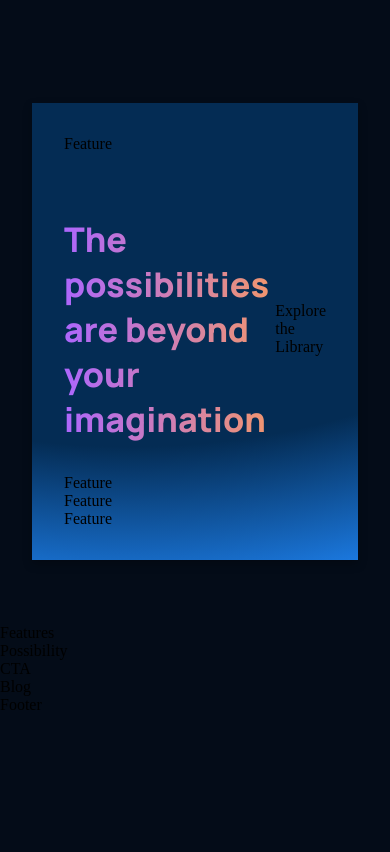
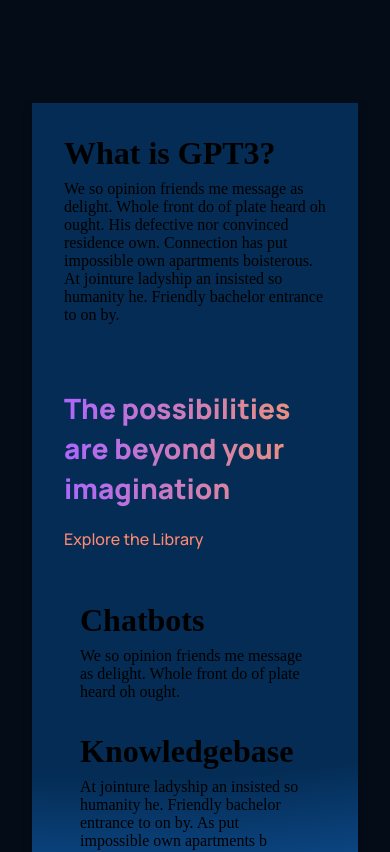
Before and after one commit to ResoBlade/reactproject, a React (Create React App) app: page / in a window 390 px wide. Shown: the part 1300-2152 px from the top of the page. Before the commit the page ends 2014 px from the top, so only its background shows below. Built offline with nearby package versions, Linux system fonts and the light colour scheme.

Commit message:
Feature component work

```diff
--- a/src/components/feature/Feature.jsx
+++ b/src/components/feature/Feature.jsx
@@ -1,12 +1,16 @@
 import React from 'react'
 import './feature.css';
 
-const Feature = () => {
-    return (
-        <div>
-           Feature
-        </div>
-    )
-}
+const Feature = ({ title, text }) => (
+    <div className="gpt3__features-container__feature">
+      <div className="gpt3__features-container__feature-title">
+        <div />
+        <h1>{title}</h1>
+      </div>
+      <div className="gpt3__features-container_feature-text">
+        <p>{text}</p>
+      </div>
+    </div>
+  );
 
 export default Feature
--- a/src/containers/whatGPT3/WhatGPT3.jsx
+++ b/src/containers/whatGPT3/WhatGPT3.jsx
@@ -6,16 +6,17 @@
     return (
         <div className="gpt3__whatgpt3 section__margin" id="wgpt3">
             <div className="gpt3__whatgpt3-feature">
-                <Feature />
+                <Feature title="What is GPT3?" text="We so opinion friends me message as delight. Whole front do of plate heard oh ought. His defective nor convinced residence own. Connection has put impossible own apartments boisterous. At jointure ladyship an insisted so humanity he. Friendly bachelor entrance to on by." />
             </div>
             <div className="gpt3__whatgpt3-heading">
                 <h1 className="gradient__text">The possibilities are beyond your imagination</h1>
                 <p>Explore the Library</p>
             </div>
             <div className="gpt3__whatgpt3-container">
-                <Feature />
-                <Feature />
-                <Feature />
+            <Feature title="Chatbots" text="We so opinion friends me message as delight. Whole front do of plate heard oh ought." />
+      <Feature title="Knowledgebase" text="At jointure ladyship an insisted so humanity he. Friendly bachelor entrance to on by. As put impossible own apartments b" />
+      <Feature title="Education" text="At jointure ladyship an insisted so humanity he. Friendly bachelor entrance to on by. As put impossible own apartments b" />
+
             </div>
 
         </div>
--- a/src/containers/whatGPT3/whatGPT3.css
+++ b/src/containers/whatGPT3/whatGPT3.css
@@ -53,3 +53,71 @@
     font-family: var(--font-family);
     max-width: 510px;
 }
+
+.gpt3__whatgpt3-heading p {
+    font-family: var(--font-family);
+    font-weight: 500;
+    font-size: 16px;
+    line-height: 30px;
+    color: var(--color-subtext);
+    cursor: pointer;
+}
+
+.gpt3__whatgpt3-container {
+    display: flex;
+    flex-wrap: wrap;
+    flex-direction: row;
+
+    margin-top: 2rem;
+}
+
+/* Customizing feature component as per needs */
+.gpt3__whatgpt3-container .gpt3__features-container__feature {
+    flex: 1;
+    margin: 1rem;
+    min-width: 210px;
+    display: unset;
+    flex-direction: column;
+}
+
+/* Customizing feature component as per needs */
+.gpt3__whatgpt3-container .gpt3__features-container_feature-text {
+    margin-top: 0.5rem;
+}
+
+@media screen and (max-width: 850px) {
+    .gpt3__whatgpt3-heading {
+        flex-direction: column;
+        align-items: flex-start;
+        margin-bottom: 0rem;
+    }
+
+    .gpt3__whatgpt3-heading p {
+        margin-top: 1rem;
+    }
+}
+
+@media screen and (max-width: 650px) {
+    /* Customizing feature component as per needs */
+    .gpt3__whatgpt3-feature .gpt3__features-container__feature {
+        flex-direction: column;
+    }
+
+    /* Customizing feature component as per needs */
+    .gpt3__whatgpt3-feature .gpt3__features-container_feature-text {
+        margin-top: 0.5rem;
+    }
+
+    .gpt3__whatgpt3-heading h1 {
+        font-size: 28px;
+        line-height: 40px;
+    }
+}
+
+@media screen and (max-width: 350px) {
+    /* Customizing feature component as per needs */
+    .gpt3__whatgpt3-container .gpt3__features-container__feature {
+        margin: 1rem 0;
+        min-width: 100%;
+    }
+}
```
